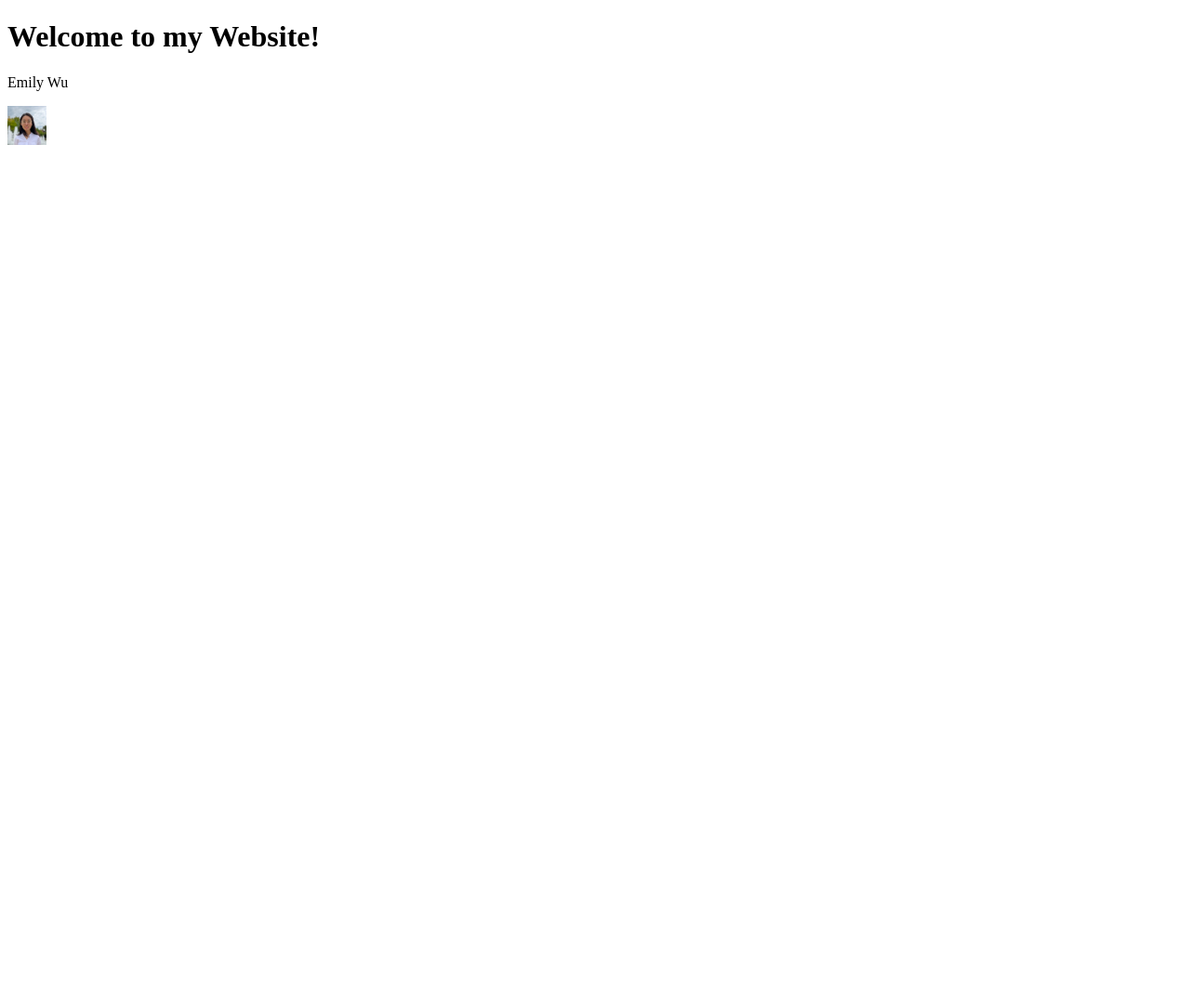
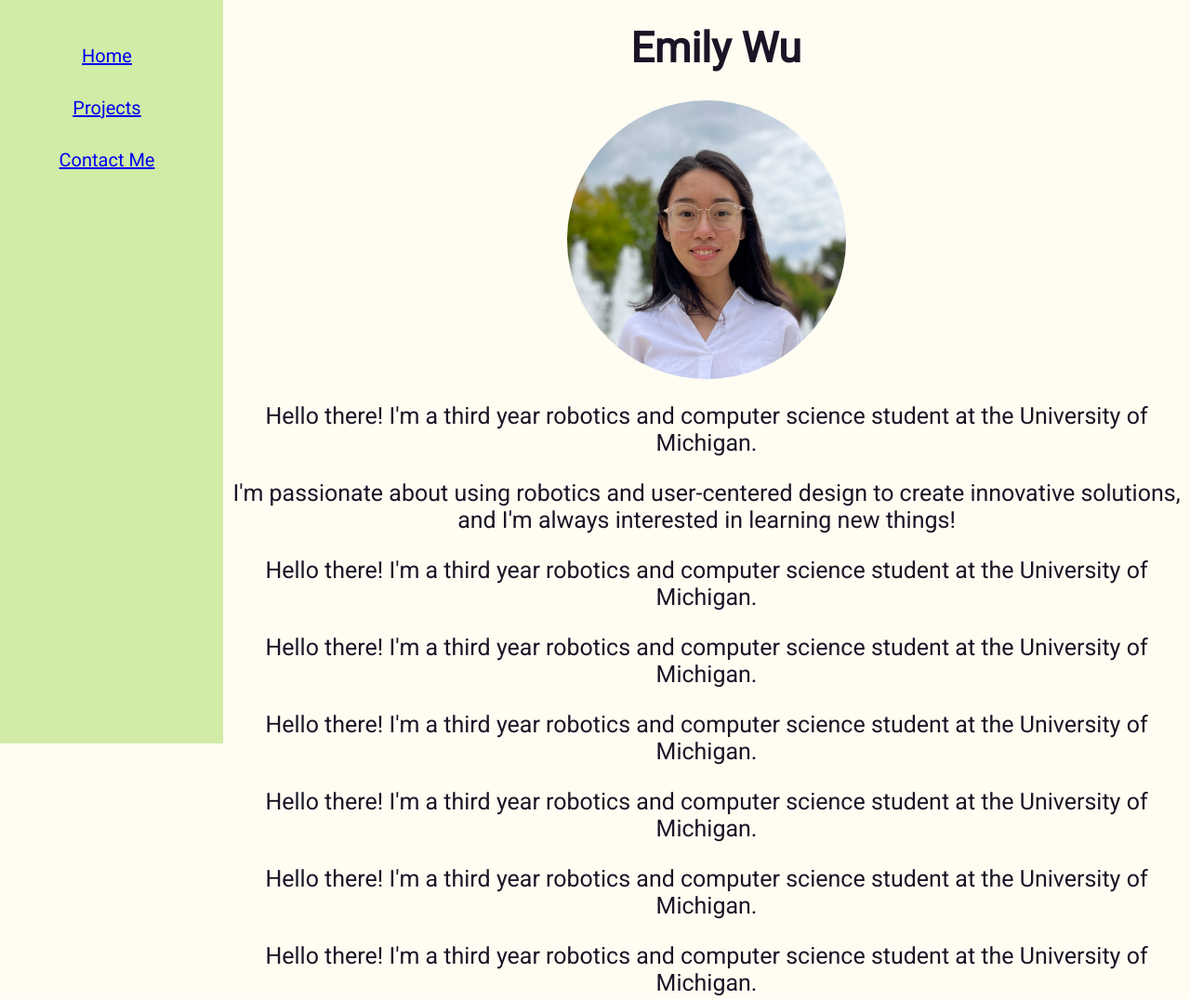
Before and after one commit to wuemily/wuemily.github.io, a plain HTML site: page index.html in a window 1280 px wide. Shown: the top 1075 px of the page at 93% size. Before the commit the page ends 800 px from the top, so only its background shows below. Drawn offline with Linux system fonts and the light colour scheme.

Commit message:
Added left sidebar and project/contact pages

```diff
--- a/index.html
+++ b/index.html
@@ -6,14 +6,39 @@
         <meta name="description" content="this is my website">
         <meta name="author" content="Emily Wu">
         <meta name="viewport" content="width=device-width, initial-scale=1.0">
+        <link rel="stylesheet" href="pagestyle.css">
     </head>
 
     <body>
-        <h1> Welcome to my Website! </h1>
+        <div class="content">
+            <div class="sidebar-container">
+                <nav class="sidebar">
+                    <a href="index.html"> Home </a>
+                    <a href="projects.html"> Projects </a>
+                    <a href="contact.html"> Contact Me </a>
+                </nav>
+            </div>
 
-        <p> Emily Wu </p>
+            <div class="main">
+                <h1> Emily Wu </h1>
 
-        <img src="headshot.jpg" alt="Headshot" height="42" width="42">
+                <img id="headshot" src="headshot.jpg" alt="Headshot" height="300" width="300">
 
+                <p> Hello there! I'm a third year robotics and computer science student at the University of Michigan. </p>
+                <p> I'm passionate about using robotics and user-centered design to create innovative solutions, and I'm always interested in learning new things! </p>
+
+                <p> Hello there! I'm a third year robotics and computer science student at the University of Michigan. </p>
+                <p> Hello there! I'm a third year robotics and computer science student at the University of Michigan. </p>
+                <p> Hello there! I'm a third year robotics and computer science student at the University of Michigan. </p>
+                <p> Hello there! I'm a third year robotics and computer science student at the University of Michigan. </p>
+                <p> Hello there! I'm a third year robotics and computer science student at the University of Michigan. </p>
+                <p> Hello there! I'm a third year robotics and computer science student at the University of Michigan. </p>
+                <p> Hello there! I'm a third year robotics and computer science student at the University of Michigan. </p>
+                <p> Hello there! I'm a third year robotics and computer science student at the University of Michigan. </p>
+                <p> Hello there! I'm a third year robotics and computer science student at the University of Michigan. </p>
+                <p> Hello there! I'm a third year robotics and computer science student at the University of Michigan. </p>
+                <p> Hello there! I'm a third year robotics and computer science student at the University of Michigan. </p>
+            </div>
+        </div>
     </body>
 </html>
--- /dev/null
+++ b/pagestyle.css
@@ -0,0 +1,71 @@
+@import url('https://fonts.googleapis.com/css2?family=Roboto:wght@100;300;400&display=swap');
+
+:root {
+    /* CSS HEX */
+    --floral-white: #fffcf2ff;
+    --mountbatten-pink: #ae82a3ff;
+    --tea-green: #d0eca6ff;
+    --cherry-blossom-pink: #ffb9ceff;
+    --dark-purple: #1a1526ff;
+}
+
+body {
+    background-color: var(--floral-white);
+    font-family: 'Roboto', sans-serif;
+    color: var(--dark-purple);
+    margin: 0;
+}
+
+a {
+    margin-right: 10px;
+    font-size: 20px;
+    text-align: center;
+}
+
+h1 {
+    font-size: 45px;
+    margin-top: 25px;
+    margin-left: 20px;
+    text-align: center;
+}
+
+p {
+    font-size: 25px;
+    text-align: center;
+}
+
+.content {
+    display: flex;
+}
+
+.sidebar-container {
+    background-color: var(--tea-green);
+    height: 100vh;
+    width: 15rem;
+    position: fixed;
+}
+
+.sidebar {
+    display: flex;
+    flex-direction: column;
+    padding: 3rem;
+    gap: 2rem;
+    white-space: nowrap;
+}
+
+.main {
+    margin-left: 15rem;
+}
+
+#headshot {
+    display: block;
+    border-radius: 50%;
+    margin-left: auto;
+    margin-right: auto;
+}
+
+#ballbot {
+    display: block;
+    margin-left: auto;
+    margin-right: auto;
+}
```
Also changed, not shown: contact.html (added, +22 -0 lines), projects.html (added, +24 -0 lines), ballbot_assembly.png (added).
